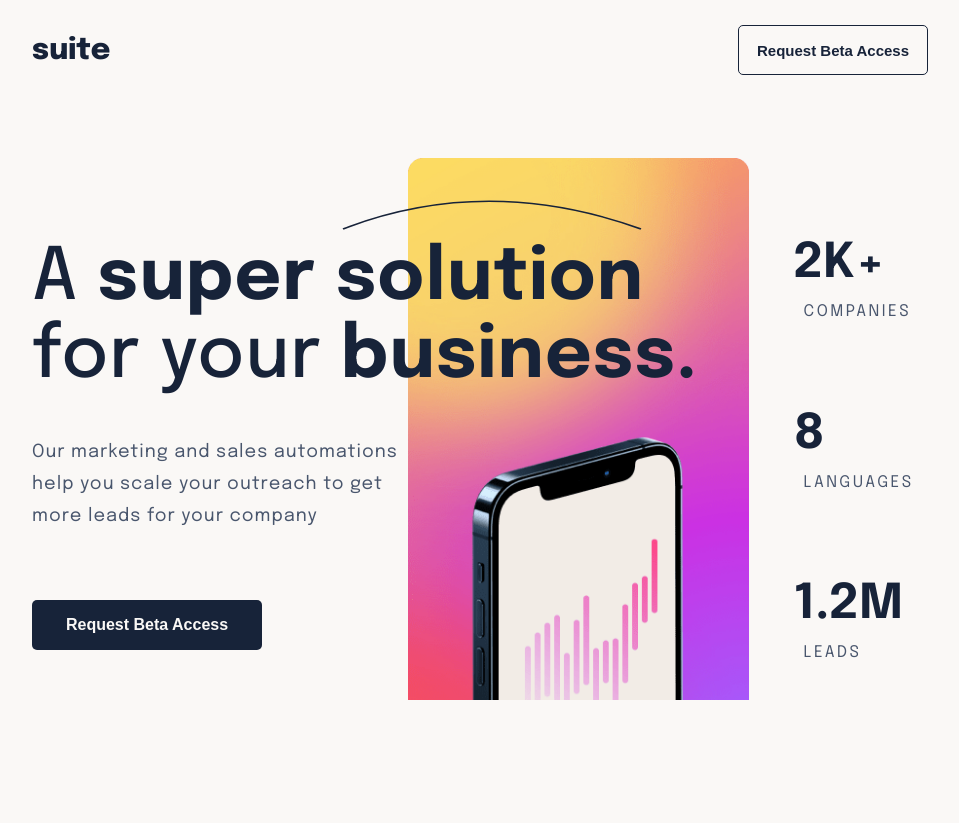
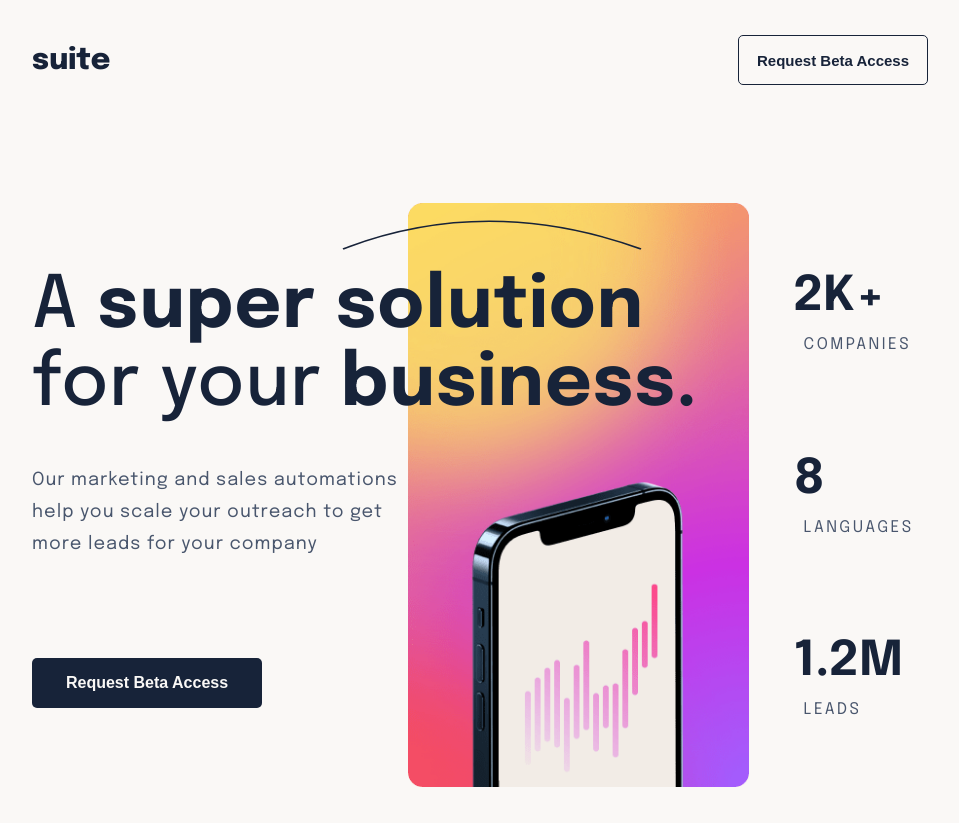
Before and after one commit to PeshwariNaan/suite-landing-page, a website: page index.html in a window 1280 px wide. Shown: the top 823 px of the page, without its empty margins (160-1119 px from the left). Drawn offline with Linux system fonts and the light colour scheme.

Commit message:
more tweeks

```diff
--- a/sass/_base.scss
+++ b/sass/_base.scss
@@ -38,19 +38,15 @@ $dt-horizontal-margin: 70vw;
 
 html {
   font-size: 62.5%; /* This sets the root font size so 1rem = 10px . The % will be that of the root value of 16px*/
-  //height: 100%;
+
 }
 
 body {
   margin: 0;
   padding: 0;
   box-sizing: border-box;
-  // min-height: 100vh;
+
 }
 span {
   white-space: pre;
 }
-
-main {
-  //height: 100%;
-}
--- a/sass/_layout.scss
+++ b/sass/_layout.scss
@@ -2,7 +2,7 @@
 
 .container {
   display: grid;
-  grid-template-rows: [row1-start] 10rem [row1-end row2-start] 80rem [row2-end row3-start] 62rem [row3-end row4-start] 20rem [row3-end row4-start];
+  grid-template-rows: [row1-start] 12rem [row1-end row2-start] 80rem [row2-end row3-start] 62rem [row3-end row4-start] 20rem [row3-end row4-start];
   background: linear-gradient(
     to top,
     $color-beige 0%,
@@ -62,7 +62,7 @@
 .advert_one {
   display: grid;
   grid-row: 2 / 3;
-  max-height: 60rem;
+  max-height: 70rem;
   width: $dt-horizontal-margin;
   padding: 5rem 0 0 0;
   margin: 0 auto 5rem auto;
@@ -211,7 +211,7 @@
 .ad1-image-dt {
   max-width: 100%;
   max-height: 100%;
-  height: 60rem;
+  height: 65rem;
   padding: 0 0 0 24%;
   object-fit: contain;
   overflow: hidden;
```
Also changed, not shown: css/main.css.
